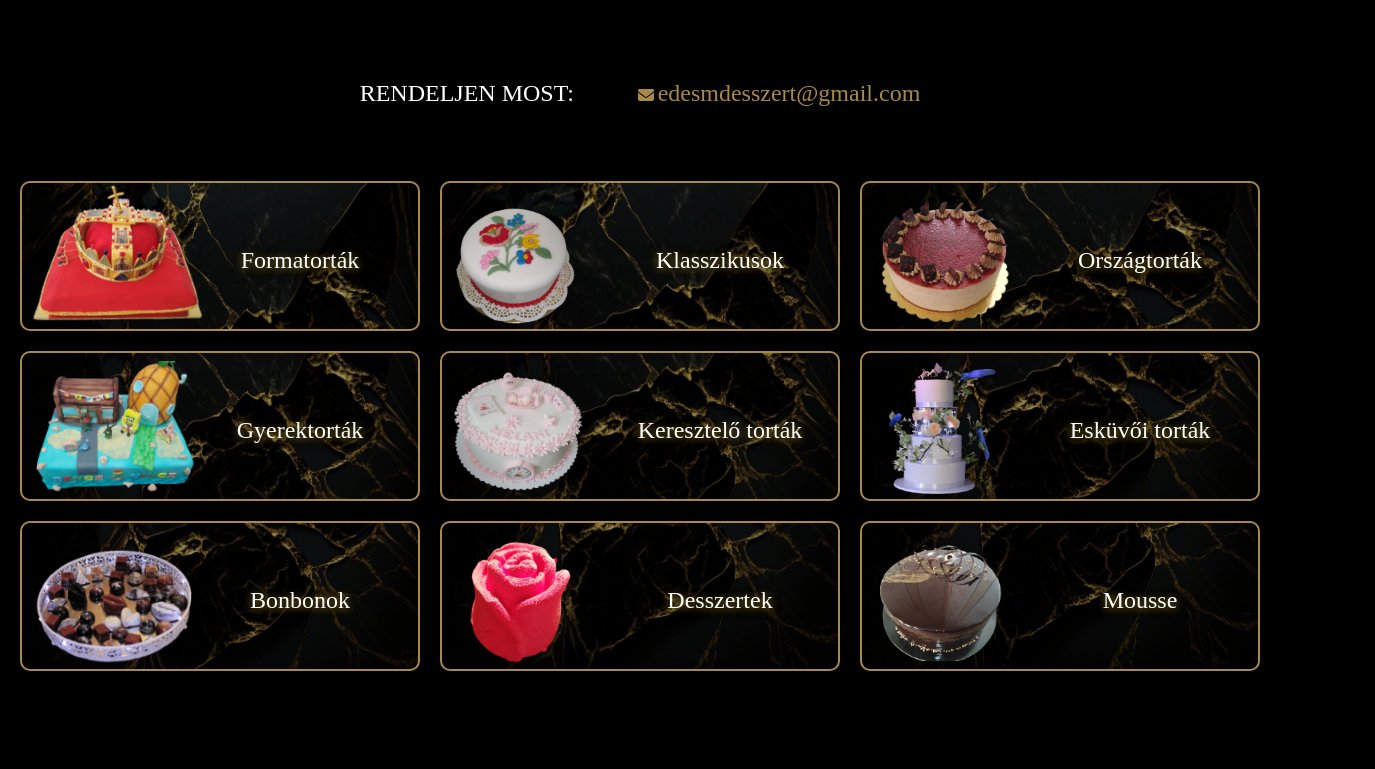
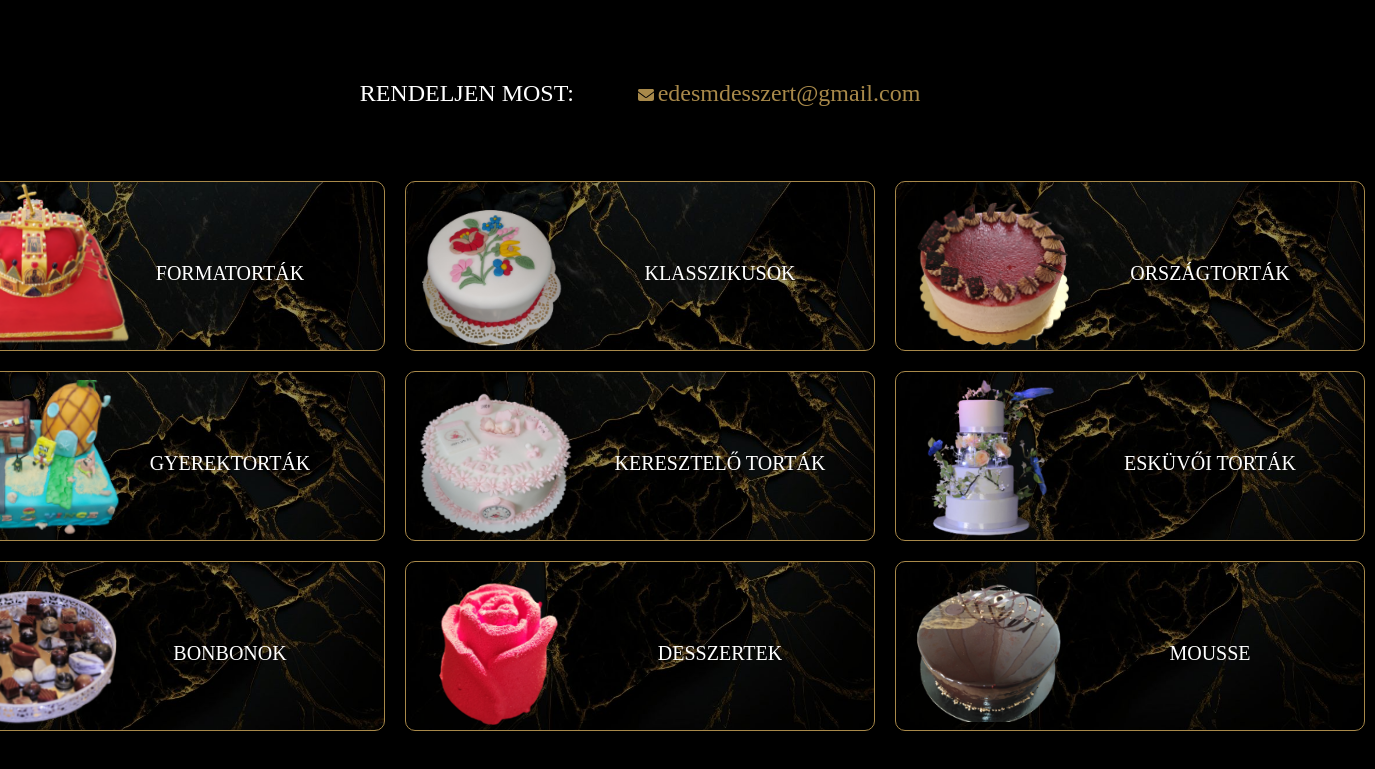
Before and after one commit to marcusvidranyi/EdesM, a React (Create React App) app: page / in a window 1280 px wide. Shown: the part 848-1617 px from the top of the page, 1375 px wide, since content can reach past the window. Built offline with nearby package versions, Linux system fonts and the light colour scheme; the HTML template or start-up script is replaced by a standard one.

Commit message:
css work on product category menu

```diff
--- a/src/components/ProductComponents/ProductCard.js
+++ b/src/components/ProductComponents/ProductCard.js
@@ -19,7 +19,7 @@
             }}>
             {/* <img src={props.coverImg} className="product_category_images"></img> */}
             <div className="card_content">
-                <p className="productcard_title" >{props.title}</p>
+                <p className="productcard_title" >{props.title.toUpperCase()}</p>
             </div>
         </div>
     )
--- a/src/components/ProductComponents/modalGallery.css
+++ b/src/components/ProductComponents/modalGallery.css
@@ -43,10 +43,8 @@
 }
 
 .gallery_item .image img {
-    width: 100%;
-    height: 100%;
     object-fit: cover;
-    object-position: 50% 50%;
+    /* object-position: 50% 50%; */
     cursor: pointer;
     transition: .5s ease-in-out;
 }
--- a/src/pages/products.css
+++ b/src/pages/products.css
@@ -62,17 +62,17 @@
 }
 
 .productcard {
-    width: 400px;
-    height: 150px;
+    width: 470px;
+    height: 170px;
     color: white;
-    border: 2px solid #A8894A;
+    border: 1px solid #A8894A;
     margin: 10px 10px 10px 10px;
     border-radius: 10px;
     overflow: hidden;
     background-position: 5%;
     background-size: contain;
     background-repeat: no-repeat;
-    padding: 4rem 0 0 10rem;
+    padding: 5rem 0 0 10rem;
     transition: all .3s linear;
     cursor: pointer;
 
@@ -119,12 +119,13 @@
 
 .card_content {
     /* padding: 40px 0 0 20px; */
-    height: 100%;
-    font-size: 24px;
+    /* height: 100%; */
+    font-size: 20px;
     text-align: center;
-    text-shadow: 3px 0px 7px rgba(81,67,21,0.8),
+
+    /* text-shadow: 3px 0px 7px rgba(81,67,21,0.8),
 	  -3px 0px 7px rgba(81,67,21,0.8),
-	  0px 4px 7px rgba(81,67,21,0.8);
+	  0px 4px 7px rgba(81,67,21,0.8); */
 }
 
 /* PRODUCT MODAL */
```
